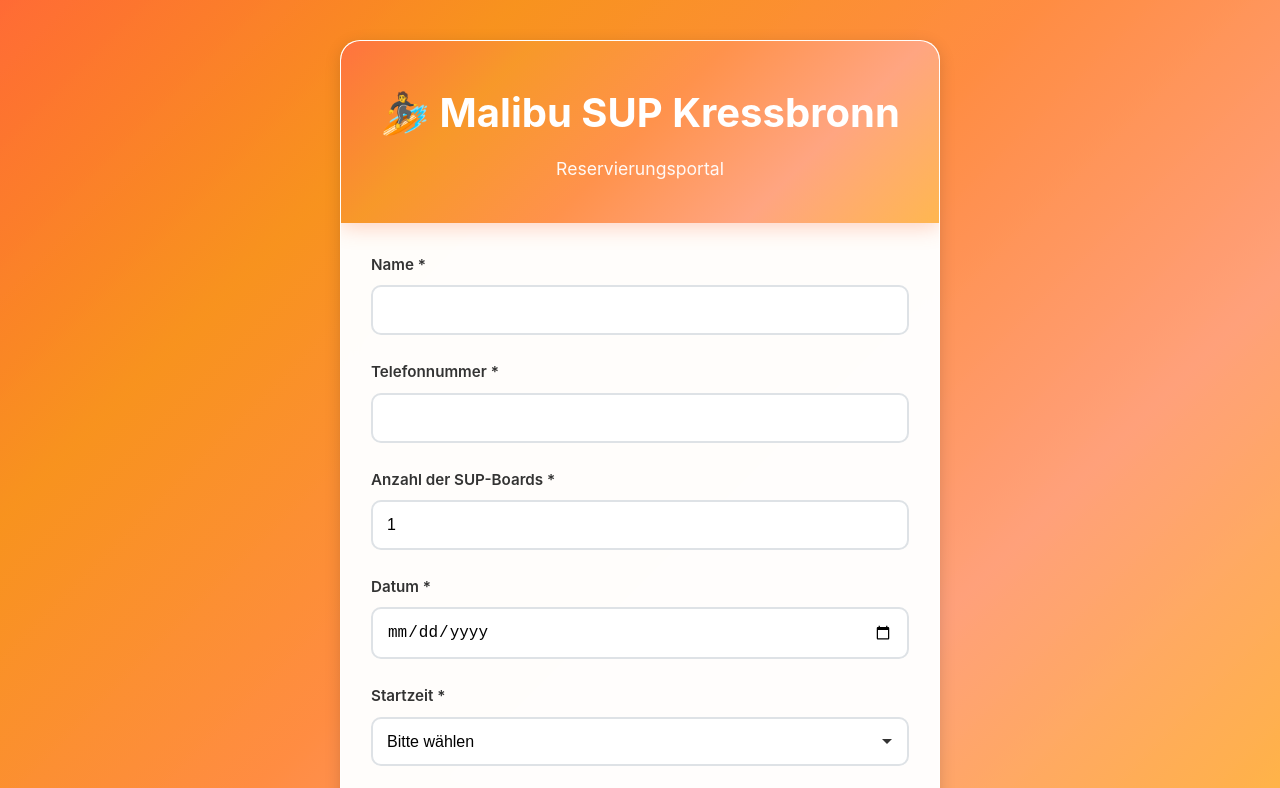
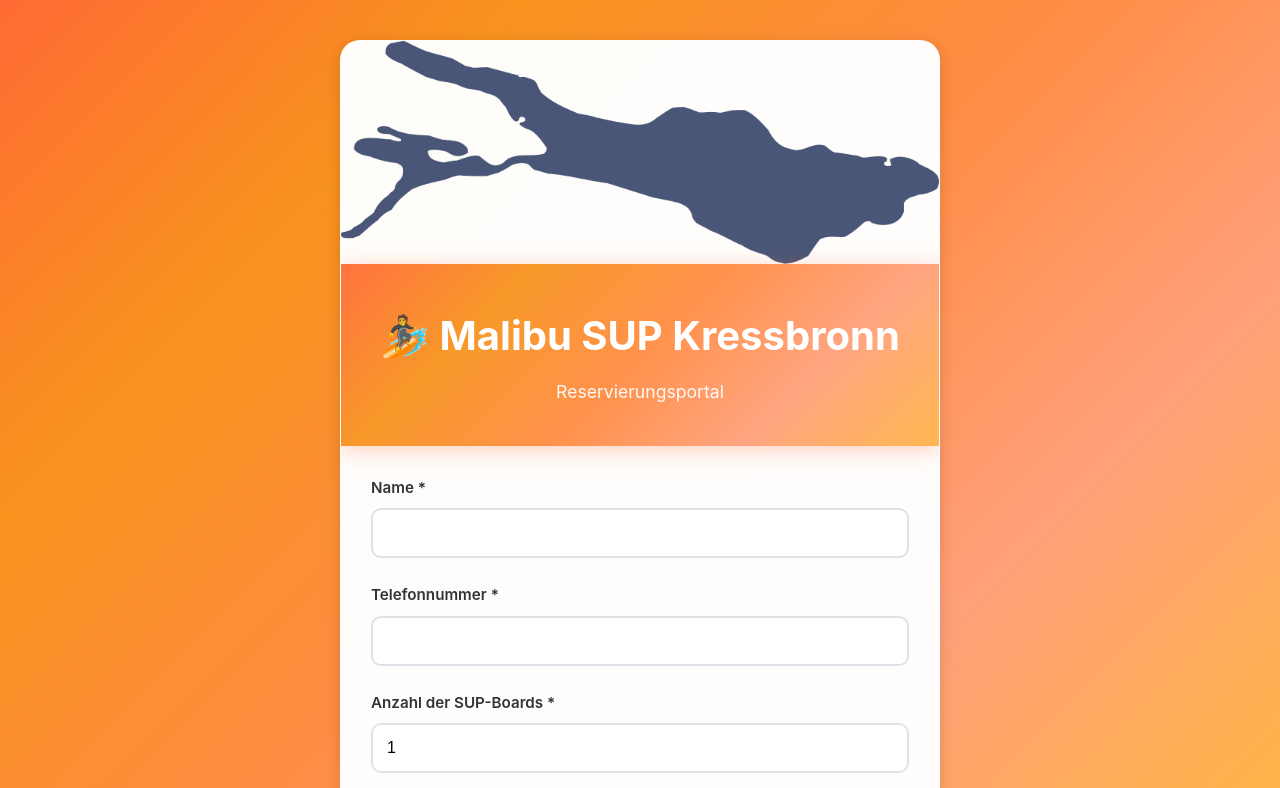
Before and after one commit to romanoen/malibu, a website: page public/index.html in a window 1280 px wide. Shown: the top 788 px of the page. Drawn offline with Linux system fonts and the light colour scheme.

Commit message:
Add image.png above header title

```diff
--- a/public/index.html
+++ b/public/index.html
@@ -8,6 +8,9 @@
 </head>
 <body>
     <div class="container">
+        <div class="header-image">
+            <img src="/images/image.png" alt="Malibu SUP Kressbronn">
+        </div>
         <header>
             <h1>🏄 Malibu SUP Kressbronn</h1>
             <p class="subtitle">Reservierungsportal</p>
--- a/public/styles.css
+++ b/public/styles.css
@@ -48,6 +48,19 @@ body::before {
     overflow: hidden;
     backdrop-filter: blur(10px);
     border: 1px solid rgba(255, 255, 255, 0.3);
+}
+
+.header-image {
+    width: 100%;
+    overflow: hidden;
+    background: transparent;
+}
+
+.header-image img {
+    width: 100%;
+    height: auto;
+    display: block;
+    object-fit: cover;
 }
 
 header {
```
Also changed, not shown: public/images/image.png (added).
